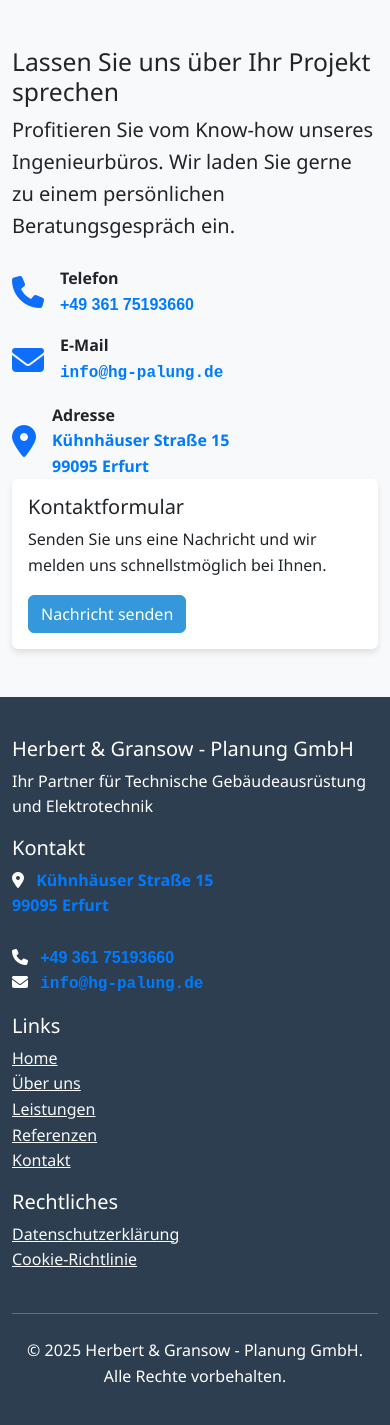
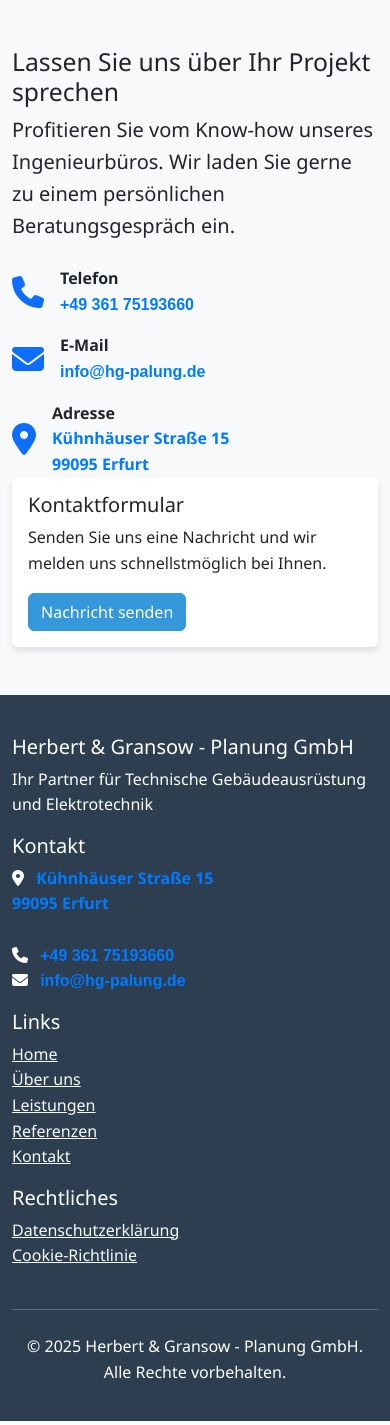
Before and after one commit to blabubaer/hg_website, a Django app: page / in a window 390 px wide. Shown: the part 4151-5576 px from the top of the page. Run offline with Django 5.2, Linux system fonts and the light colour scheme; data comes from the database, SQL or seed files in the repository.

Commit message:
Fix email font consistency
- Changed email protection font from 'Courier New' to 'Arial' to match phone numbers
- Now all contact information uses consistent font styling
- Maintains protection while improving visual consistency across the site

```diff
--- a/static/css/contact-protection.css
+++ b/static/css/contact-protection.css
@@ -31,7 +31,7 @@
 .email-protected {
     direction: rtl;
     unicode-bidi: bidi-override;
-    font-family: 'Courier New', monospace;
+    font-family: 'Arial', sans-serif;
     font-weight: bold;
     color: #007bff;
     text-decoration: none;
```
